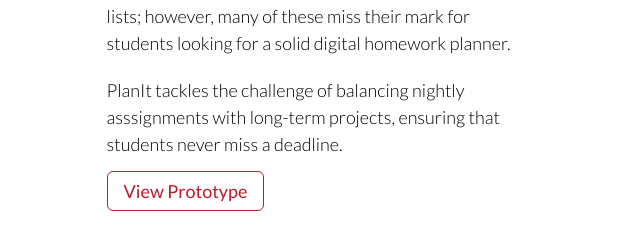
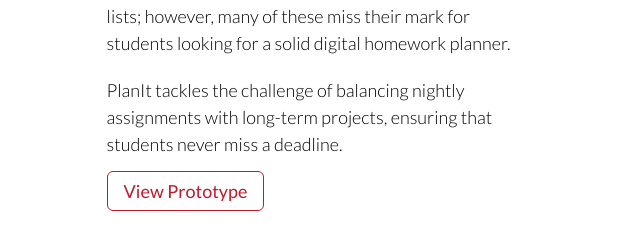
Before and after one commit to KatieRowan/katierowan.github.io, a plain HTML site: page planit.html in a window 1280 px wide. Shown: the part 302-543 px from the top of the page, 0-640 px from the left. Drawn offline with nearby package versions, Linux system fonts and the light colour scheme.

Commit message:
Fix typo in planit cs

```diff
--- a/planit.html
+++ b/planit.html
@@ -58,7 +58,7 @@
       <h1 class="case-study-title"><b>PlanIt</b></h1>
       <p class="case-study-summary"><i>My Roles: Research, Information Architecture, Testing, Branding, Visual Design</i></p>
       <p class="case-study-summary">There are countless apps focused on planning and to-do lists; however, many of these miss their mark for students looking for a solid digital homework planner.</p>
-      <p class="case-study-summary">PlanIt tackles the challenge of balancing nightly asssignments with long-term projects, ensuring that students never miss a deadline.</p>
+      <p class="case-study-summary">PlanIt tackles the challenge of balancing nightly assignments with long-term projects, ensuring that students never miss a deadline.</p>
       <p class="case-study-summary"><a href ="https://invis.io/HQJMQUBVTJ7" target="_blank" class="prototypebutton">View Prototype</a></p>
     </div>
     <div class="col-1 spacer"></div>
```
